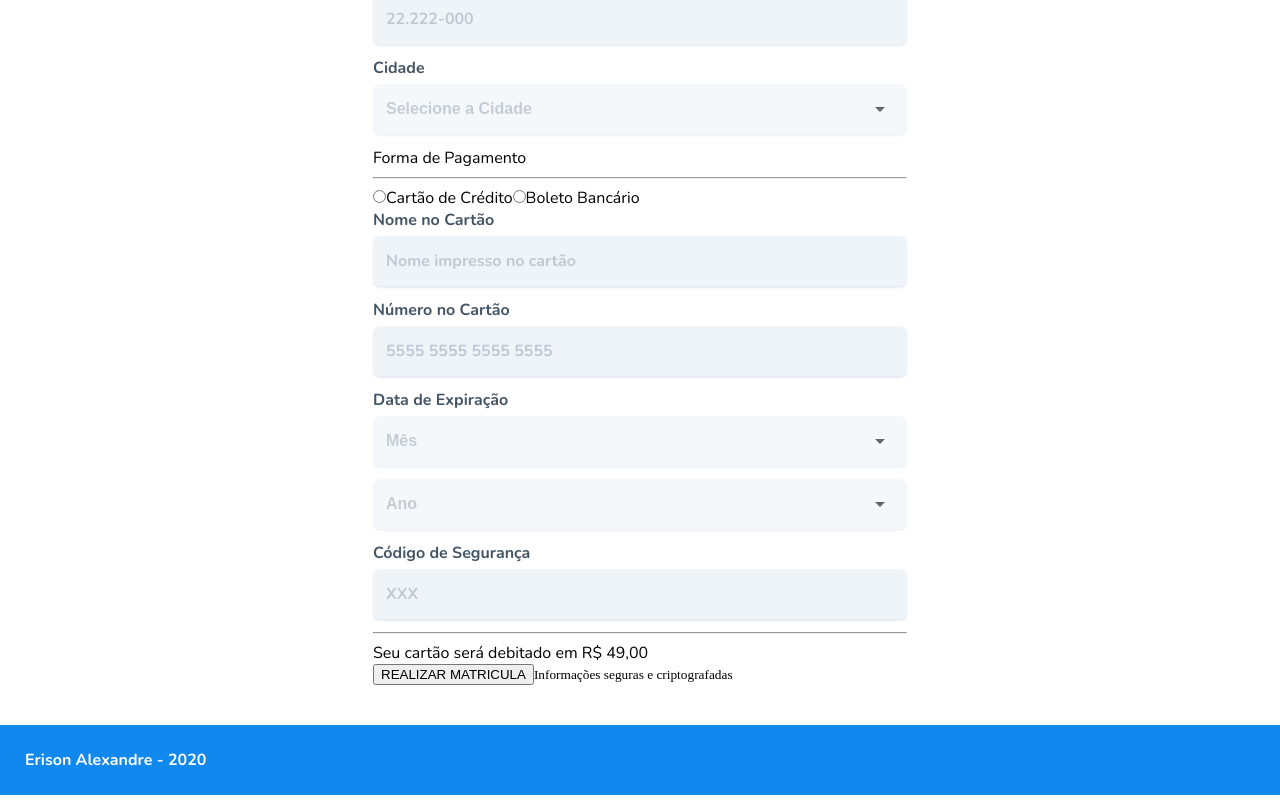
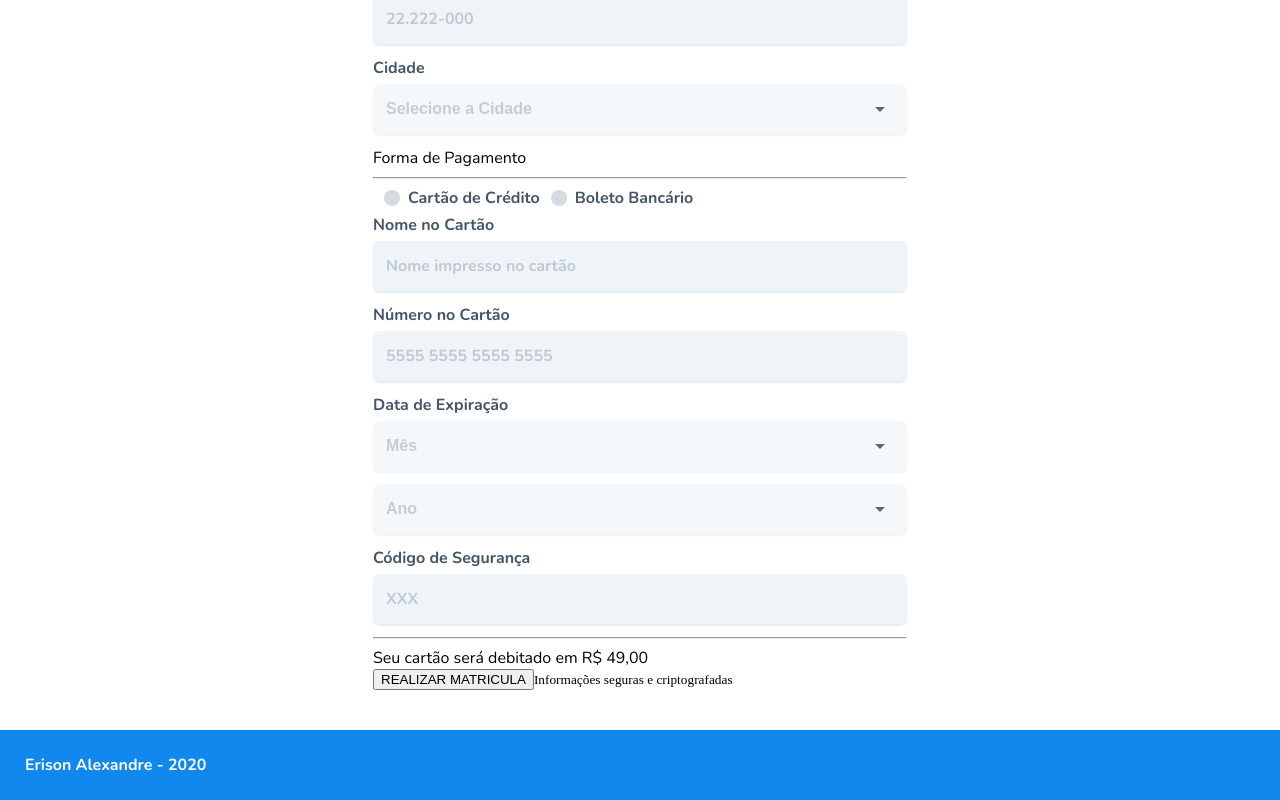
Before and after one commit to erisonalexandre/TSA, a Vue app: page /cadastro in a window 1280 px wide. Shown: the part 779-1579 px from the top of the page. Built offline with nearby package versions, Linux system fonts and the light colour scheme; a web font is replaced by a local one.

Commit message:
[fix] trocando div de opcoes de pagamento para BaseInput

```diff
--- a/src/views/Cadastro.vue
+++ b/src/views/Cadastro.vue
@@ -49,12 +49,12 @@
       </BaseInput>
       <p>Forma de Pagamento</p>
       <hr />
-      <div>
+      <BaseInput>
         <input type="radio" id="credito" name="pagamento" value="credito" />
         <label for="credito">Cartão de Crédito</label>
         <input type="radio" id="boleto" name="pagamento" value="boleto" />
         <label for="boleto">Boleto Bancário</label>
-      </div>
+      </BaseInput>
       <BaseInput
         v-model="nome_cartao"
         id="nome_cartao"
```
